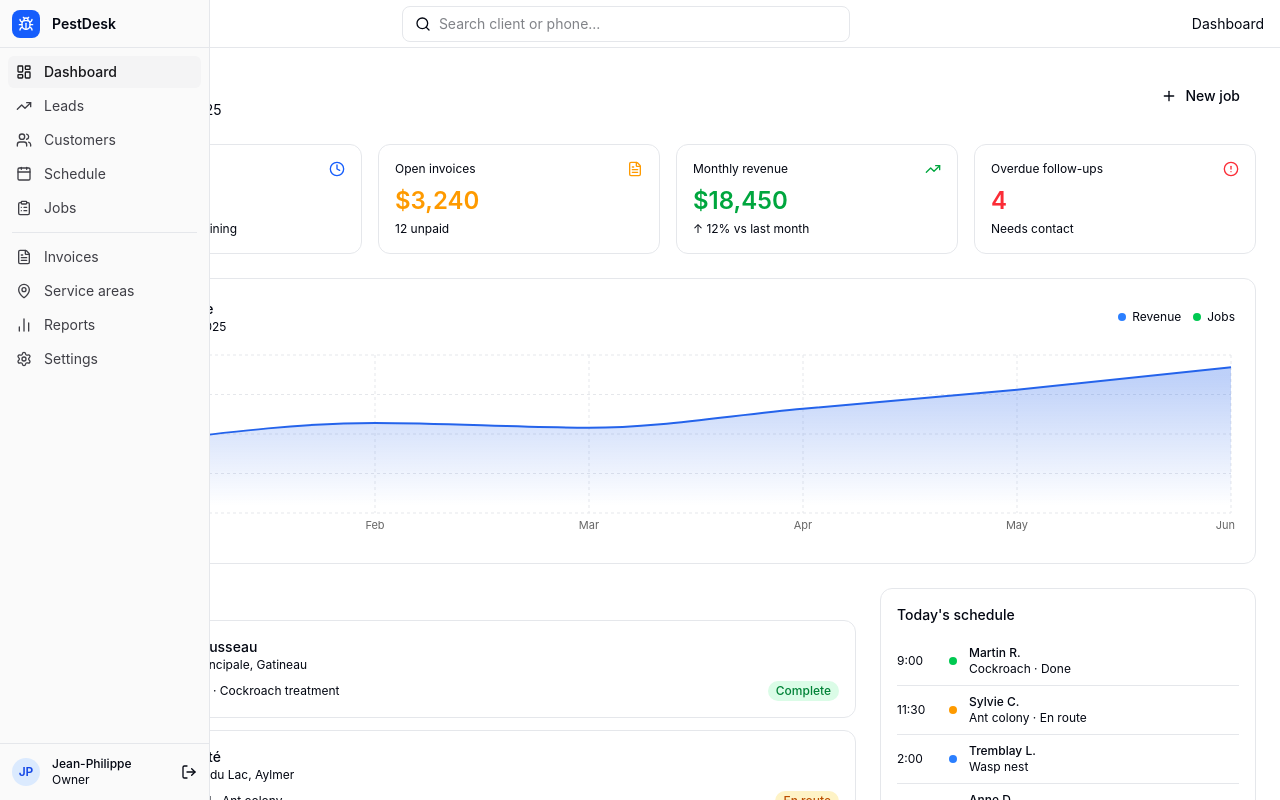
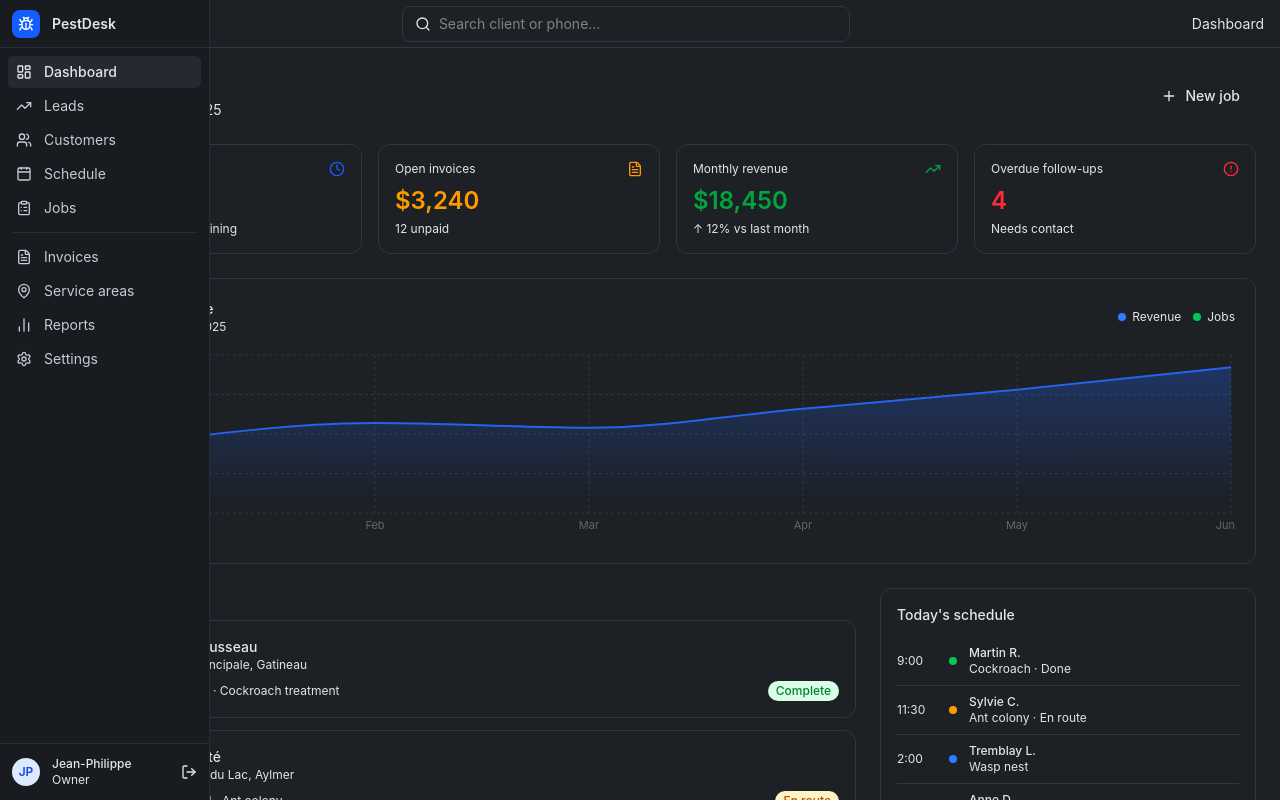
Before and after one commit to 4238582/pestdesk, a React (Vite) app: page / in a window 1280 px wide. Built offline with nearby package versions, Linux system fonts and the light colour scheme.

Commit message:
Softer gray dark mode, Settings page with theme switcher

```diff
--- a/src/App.jsx
+++ b/src/App.jsx
@@ -5,6 +5,7 @@ import Dashboard from "@/pages/Dashboard"
 import Leads from "@/pages/Leads"
 import LeadDetail from "@/pages/LeadDetail"
 import Customers from "@/pages/Customers"
+import Settings from "@/pages/Settings"
 
 function PlaceholderPage({ name }) {
   return (
@@ -16,6 +17,13 @@ function PlaceholderPage({ name }) {
 
 function App() {
   const [activePage, setActivePage] = useState("Dashboard")
+
+  // Apply saved theme on load
+  useState(() => {
+    const saved = localStorage.getItem("pd-theme") || "dark"
+    if (saved === "dark") document.documentElement.classList.add("dark")
+    else document.documentElement.classList.remove("dark")
+  })
   const [selectedLead, setSelectedLead] = useState(null)
 
   function handleSearchNav(result) {
@@ -41,6 +49,7 @@ function App() {
       case "Dashboard": return <Dashboard />
       case "Leads": return <Leads onSelectLead={lead => setSelectedLead(lead)} />
       case "Customers": return <Customers />
+      case "Settings": return <Settings />
       default: return <PlaceholderPage name={activePage} />
     }
   }
--- a/src/index.css
+++ b/src/index.css
@@ -35,28 +35,28 @@
   }
 
   .dark {
-    --background: 224 71.4% 4.1%;
-    --foreground: 210 20% 98%;
-    --card: 224 71.4% 4.1%;
-    --card-foreground: 210 20% 98%;
-    --popover: 224 71.4% 4.1%;
-    --popover-foreground: 210 20% 98%;
-    --primary: 210 20% 98%;
-    --primary-foreground: 220.9 39.3% 11%;
-    --secondary: 215 27.9% 16.9%;
-    --secondary-foreground: 210 20% 98%;
-    --muted: 215 27.9% 16.9%;
-    --muted-foreground: 217.9 10.6% 64.9%;
-    --accent: 215 27.9% 16.9%;
-    --accent-foreground: 210 20% 98%;
+    --background: 220 13% 13%;
+    --foreground: 220 9% 90%;
+    --card: 220 13% 16%;
+    --card-foreground: 220 9% 90%;
+    --popover: 220 13% 16%;
+    --popover-foreground: 220 9% 90%;
+    --primary: 210 20% 90%;
+    --primary-foreground: 220 13% 13%;
+    --secondary: 220 13% 20%;
+    --secondary-foreground: 220 9% 85%;
+    --muted: 220 13% 20%;
+    --muted-foreground: 220 9% 55%;
+    --accent: 220 13% 22%;
+    --accent-foreground: 220 9% 90%;
     --destructive: 0 62.8% 30.6%;
     --destructive-foreground: 210 20% 98%;
-    --border: 215 27.9% 16.9%;
-    --input: 215 27.9% 16.9%;
-    --ring: 216 12.2% 83.9%;
-    --sidebar-background: 240 5.9% 10%;
-    --sidebar-foreground: 240 4.8% 95.9%;
-    --sidebar-primary: 224.3 76.3% 48%;
+    --border: 220 13% 22%;
+    --input: 220 13% 22%;
+    --ring: 216 12.2% 60%;
+    --sidebar-background: 220 13% 11%;
+    --sidebar-foreground: 220 9% 80%;
+    --sidebar-primary: 224.3 76.3% 55%;
     --sidebar-primary-foreground: 0 0% 100%;
     --sidebar-accent: 240 3.7% 15.9%;
     --sidebar-accent-foreground: 240 4.8% 95.9%;
@@ -88,13 +88,13 @@
 }
 
 .dark {
-  --sidebar: hsl(240 5.9% 10%);
-  --sidebar-foreground: hsl(240 4.8% 95.9%);
-  --sidebar-primary: hsl(224.3 76.3% 48%);
+  --sidebar: hsl(220 13% 11%);
+  --sidebar-foreground: hsl(220 9% 80%);
+  --sidebar-primary: hsl(224.3 76.3% 55%);
   --sidebar-primary-foreground: hsl(0 0% 100%);
-  --sidebar-accent: hsl(240 3.7% 15.9%);
-  --sidebar-accent-foreground: hsl(240 4.8% 95.9%);
-  --sidebar-border: hsl(240 3.7% 15.9%);
+  --sidebar-accent: hsl(220 13% 17%);
+  --sidebar-accent-foreground: hsl(220 9% 90%);
+  --sidebar-border: hsl(220 13% 18%);
   --sidebar-ring: hsl(217.2 91.2% 59.8%);
 }
 
--- /dev/null
+++ b/src/pages/Settings.jsx
@@ -0,0 +1,131 @@
+import { useState, useEffect } from "react"
+import { Moon, Sun, Monitor, Bug, Bell, Users, Shield, Palette } from "lucide-react"
+
+const themes = [
+  { value: "light", label: "Light", icon: Sun },
+  { value: "dark",  label: "Dark",  icon: Moon },
+  { value: "system", label: "System", icon: Monitor },
+]
+
+export default function Settings() {
+  const [theme, setTheme] = useState(() => localStorage.getItem("pd-theme") || "dark")
+  const [activeSection, setActiveSection] = useState("appearance")
+
+  useEffect(() => {
+    const root = document.documentElement
+    if (theme === "dark") {
+      root.classList.add("dark")
+    } else if (theme === "light") {
+      root.classList.remove("dark")
+    } else {
+      const sys = window.matchMedia("(prefers-color-scheme: dark)").matches
+      sys ? root.classList.add("dark") : root.classList.remove("dark")
+    }
+    localStorage.setItem("pd-theme", theme)
+  }, [theme])
+
+  const sections = [
+    { id: "appearance", label: "Appearance",    icon: Palette },
+    { id: "account",    label: "Account",       icon: Users },
+    { id: "company",    label: "Company",       icon: Bug },
+    { id: "notifications", label: "Notifications", icon: Bell },
+    { id: "security",   label: "Security",      icon: Shield },
+  ]
+
+  return (
+    <div className="flex h-full">
+      {/* Left nav */}
+      <div className="w-52 border-r flex-shrink-0 p-4">
+        <p className="text-xs font-semibold text-muted-foreground uppercase tracking-wider mb-3">Settings</p>
+        <div className="flex flex-col gap-1">
+          {sections.map(s => (
+            <button key={s.id} onClick={() => setActiveSection(s.id)}
+              className={`flex items-center gap-2.5 px-3 py-2 rounded-lg text-sm text-left transition-colors
+                ${activeSection === s.id ? "bg-accent text-accent-foreground font-medium" : "text-muted-foreground hover:bg-accent/50"}`}>
+              <s.icon className="size-4 flex-shrink-0" />
+              {s.label}
+            </button>
+          ))}
+        </div>
+      </div>
+
+      {/* Content */}
+      <div className="flex-1 p-8 max-w-2xl">
+        {activeSection === "appearance" && (
+          <div>
+            <h2 className="text-lg font-semibold mb-1">Appearance</h2>
+            <p className="text-sm text-muted-foreground mb-6">Customize how PestDesk looks on your device.</p>
+
+            <div className="rounded-xl border p-5 mb-4">
+              <p className="text-sm font-medium mb-1">Theme</p>
+              <p className="text-xs text-muted-foreground mb-4">Select your preferred color theme.</p>
+              <div className="grid grid-cols-3 gap-3">
+                {themes.map(t => (
+                  <button key={t.value} onClick={() => setTheme(t.value)}
+                    className={`flex flex-col items-center gap-2 p-4 rounded-lg border-2 transition-colors
+                      ${theme === t.value ? "border-blue-500 bg-blue-500/10" : "border-border hover:border-border-strong"}`}>
+                    <t.icon className={`size-6 ${theme === t.value ? "text-blue-500" : "text-muted-foreground"}`} />
+                    <span className={`text-xs font-medium ${theme === t.value ? "text-blue-500" : "text-muted-foreground"}`}>
+                      {t.label}
+                    </span>
+                  </button>
+                ))}
+              </div>
+            </div>
+
+            <div className="rounded-xl border p-5">
+              <p className="text-sm font-medium mb-1">Sidebar</p>
+              <p className="text-xs text-muted-foreground mb-4">The sidebar auto-collapses when not in use.</p>
+              <div className="flex items-center justify-between">
+                <span className="text-sm">Hover to expand</span>
+                <div className="size-4 rounded-full bg-green-500" title="Active" />
+              </div>
+            </div>
+          </div>
+        )}
+
+        {activeSection === "account" && (
+          <div>
+            <h2 className="text-lg font-semibold mb-1">Account</h2>
+            <p className="text-sm text-muted-foreground mb-6">Manage your personal information.</p>
+            <div className="rounded-xl border p-5 flex flex-col gap-4">
+              <div className="flex items-center gap-4">
+                <div className="size-14 rounded-full bg-blue-100 text-blue-700 flex items-center justify-center text-lg font-semibold">JP</div>
+                <div>
+                  <p className="font-medium">Jean-Philippe Laurin Bedard</p>
+                  <p className="text-sm text-muted-foreground">Owner · Hull Pest Control</p>
+                </div>
+              </div>
+              <div className="border-t pt-4 grid grid-cols-2 gap-3 text-sm">
+                <div><p className="text-xs text-muted-foreground mb-1">Email</p><p>jeepeb1992@gmail.com</p></div>
+                <div><p className="text-xs text-muted-foreground mb-1">Role</p><p>Owner / Admin</p></div>
+                <div><p className="text-xs text-muted-foreground mb-1">Location</p><p>Gatineau, QC</p></div>
+                <div><p className="text-xs text-muted-foreground mb-1">Language</p><p>English / Français</p></div>
+              </div>
+            </div>
+          </div>
+        )}
+
+        {activeSection === "company" && (
+          <div>
+            <h2 className="text-lg font-semibold mb-1">Company</h2>
+            <p className="text-sm text-muted-foreground mb-6">Your pest control business info.</p>
+            <div className="rounded-xl border p-5 grid grid-cols-2 gap-4 text-sm">
+              <div><p className="text-xs text-muted-foreground mb-1">Company name</p><p>Hull Pest Control</p></div>
+              <div><p className="text-xs text-muted-foreground mb-1">Phone</p><p>819-555-0000</p></div>
+              <div><p className="text-xs text-muted-foreground mb-1">Service area</p><p>Gatineau / Ottawa</p></div>
+              <div><p className="text-xs text-muted-foreground mb-1">Plan</p><p className="text-blue-500 font-medium">PestDesk Pro</p></div>
+            </div>
+          </div>
+        )}
+
+        {(activeSection === "notifications" || activeSection === "security") && (
+          <div>
+            <h2 className="text-lg font-semibold mb-1">{sections.find(s => s.id === activeSection)?.label}</h2>
+            <p className="text-sm text-muted-foreground">Coming soon.</p>
+          </div>
+        )}
+      </div>
+    </div>
+  )
+}
```
